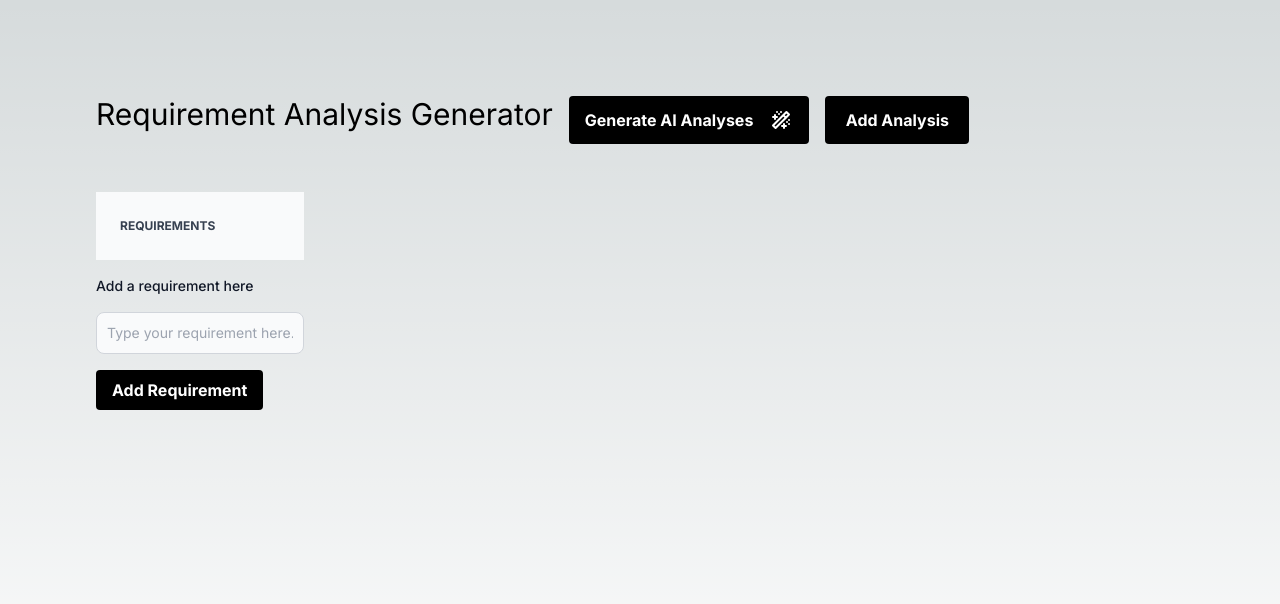
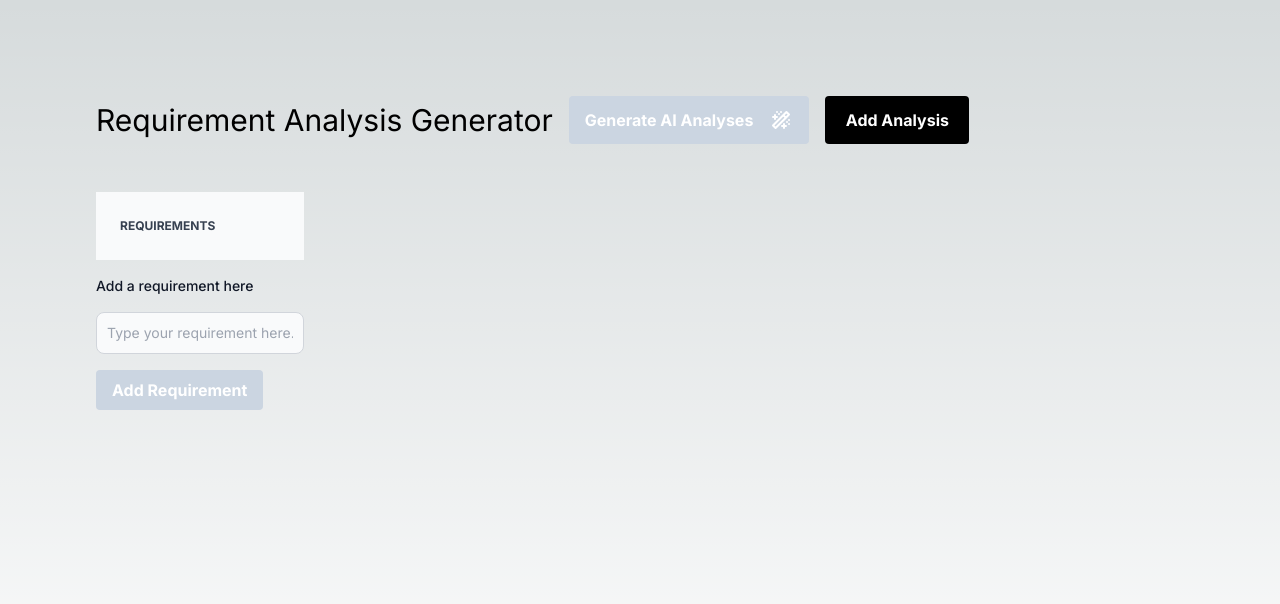
Before and after one commit to jason-maier/Vultron-Project-2, a Next.js app: page / in a window 1280 px wide. Shown: the top 604 px of the page. Built offline with nearby package versions, Linux system fonts and the light colour scheme.

Commit message:
Disabled State

```diff
--- a/app/globals.css
+++ b/app/globals.css
@@ -42,5 +42,28 @@ td {
 }
 
 .active {
-  @apply bg-slate-700 text-white;
+  box-shadow: inset 0px 0px 0px 3px #b2a8fd;
 }
+
+.loading {
+  background: radial-gradient(
+    circle at 100%,
+    #b2a8fd,
+    #8678f9 50%,
+    #c7d2fe 75%,
+    #9a8dfd 75%
+  );
+  font-weight: 600;
+  background-size: 200% auto;
+  background-color: black;
+  color: #000;
+  background-clip: text;
+  -webkit-text-fill-color: transparent;
+  animation: animatedTextGradient 1.5s linear infinite;
+}
+
+@keyframes animatedTextGradient {
+  to {
+    background-position: 200% center;
+  }
+}
--- a/app/page.tsx
+++ b/app/page.tsx
@@ -20,6 +20,7 @@ export default function Home() {
   const [analyses, setAnalyses] = useState<Analysis[]>([]);
   const [coordinates, setCoordinates] = useState<Coordinate[]>([]);
   const [heights, setHeights] = useState<number[]>([]);
+  const [isLoading, setIsLoading] = useState(false);
   const [requirements, setRequirements] = useState<string[]>([]);
 
   const { complete } = useCompletion({
@@ -46,6 +47,8 @@ export default function Home() {
   };
 
   const generateAnalysis = async () => {
+    setIsLoading(true);
+    try {
       const prompts = coordinates.map((coordinate) => {
         const requirement = requirements[coordinate.index];
         const analysis = analyses.find(
@@ -75,9 +78,15 @@ export default function Home() {
       const tds = document.querySelectorAll("td");
       tds.forEach((td) => {
         td.classList.remove("active");
+        td.classList.remove("loading");
       });
 
       setCoordinates([]);
+    } catch (error) {
+      console.error(error);
+    } finally {
+      setIsLoading(false);
+    }
   };
 
   const handleAddAnalysis = () => {
@@ -92,17 +101,21 @@ export default function Home() {
     ]);
   };
 
-  console.log(heights, "<<<< heights");
+  const disableGenerateButton = isLoading || requirements.length === 0;
 
   return (
     <main className="flex min-h-screen flex-col p-24">
-      <div className="flex flex-row">
+      <div className="flex flex-row items-center">
         <h1 className="text-3xl">Requirement Analysis Generator</h1>
         <button
-          className="bg-black text-white font-bold ml-4 py-2 px-4 rounded flex flex-row items-center h-12 min-w-36"
+          className={`${
+            disableGenerateButton ? "bg-slate-300" : "bg-black"
+          } text-white font-bold ml-4 py-2 px-4 rounded flex flex-row items-center h-12 min-w-36`}
           onClick={generateAnalysis}
+          disabled={disableGenerateButton}
         >
-          Generate AI Analyses
+          <div className={`${isLoading ? "loading" : ""} flex flex-row`}>
+            {isLoading ? "Generating AI Analyses" : "Generate AI Analyses"}
             <svg
               className="w-6 h-6 text-white ml-4"
               aria-hidden="true"
@@ -120,6 +133,7 @@ export default function Home() {
                 d="M16.872 9.687 20 6.56 17.44 4 4 17.44 6.56 20 16.873 9.687Zm0 0-2.56-2.56M6 7v2m0 0v2m0-2H4m2 0h2m7 7v2m0 0v2m0-2h-2m2 0h2M8 4h.01v.01H8V4Zm2 2h.01v.01H10V6Zm2-2h.01v.01H12V4Zm8 8h.01v.01H20V12Zm-2 2h.01v.01H18V14Zm2 2h.01v.01H20V16Z"
               />
             </svg>
+          </div>
         </button>
         <button
           className="bg-black text-white font-bold py-2 px-4 rounded ml-4 h-12 min-w-36"
@@ -137,7 +151,7 @@ export default function Home() {
         <AnalysisTable
           analyses={analyses}
           coordinates={coordinates}
-          heights={heights}
+          isLoading={isLoading}
           requirements={requirements}
           setAnalyses={setAnalyses}
           setCoordinates={setCoordinates}
--- a/components/AnalysisTable.tsx
+++ b/components/AnalysisTable.tsx
@@ -4,7 +4,7 @@ import { useEffect } from "react";
 interface AnalysisTableProps {
   analyses: Analysis[];
   coordinates: Coordinate[];
-  heights: number[];
+  isLoading: boolean;
   requirements: string[];
   setAnalyses: React.Dispatch<React.SetStateAction<Analysis[]>>;
   setCoordinates: React.Dispatch<React.SetStateAction<Coordinate[]>>;
@@ -14,7 +14,7 @@ interface AnalysisTableProps {
 const AnalysisTable = ({
   analyses,
   coordinates,
-  heights,
+  isLoading,
   requirements,
   setAnalyses,
   setCoordinates,
@@ -25,6 +25,18 @@ const AnalysisTable = ({
     const newHeights = Array.from(trs).map((tr) => tr.clientHeight);
     setHeights(newHeights);
   }, [analyses, setHeights]);
+
+  useEffect(() => {
+    const tds = document.querySelectorAll("td");
+
+    tds.forEach((td) => {
+      if (td.classList.contains("active")) {
+        if (isLoading) {
+          td.classList.add("loading");
+        }
+      }
+    });
+  }, [isLoading]);
 
   const toggleActive = (e: React.MouseEvent<HTMLTableDataCellElement>) => {
     e.currentTarget.classList.toggle("active");
--- a/components/RequirementsTable.tsx
+++ b/components/RequirementsTable.tsx
@@ -1,4 +1,4 @@
-import { useRef } from "react";
+import { useRef, useState } from "react";
 
 interface RequirementsTableProps {
   heights: number[];
@@ -12,6 +12,7 @@ const RequirementsTable = ({
   setRequirements,
 }: RequirementsTableProps) => {
   const requirementInputRef = useRef<HTMLInputElement>(null);
+  const [currentRequirement, setCurrentRequirement] = useState<string>("");
 
   const handleAddRequirement = () => {
     const requirement = requirementInputRef.current?.value;
@@ -56,10 +57,13 @@ const RequirementsTable = ({
           id="requirement_input"
           className="bg-gray-50 border border-gray-300 text-gray-900 text-sm rounded-lg focus:ring-blue-500 focus:border-blue-500 block w-full p-2.5 dark:bg-gray-700 dark:border-gray-600 dark:placeholder-gray-400 dark:text-white dark:focus:ring-blue-500 dark:focus:border-blue-500 mt-4"
           placeholder="Type your requirement here..."
-          ref={requirementInputRef}
+          onChange={(e) => setCurrentRequirement(e.target.value)}
+          value={currentRequirement}
         />
         <button
-          className="bg-black text-white font-bold py-2 px-4 rounded mt-4"
+          className={`${
+            currentRequirement.length > 0 ? "bg-black" : "bg-slate-300"
+          } text-white font-bold py-2 px-4 rounded mt-4`}
           onClick={handleAddRequirement}
         >
           Add Requirement
```
Lines whose indentation alone changed are shown as unchanged.
